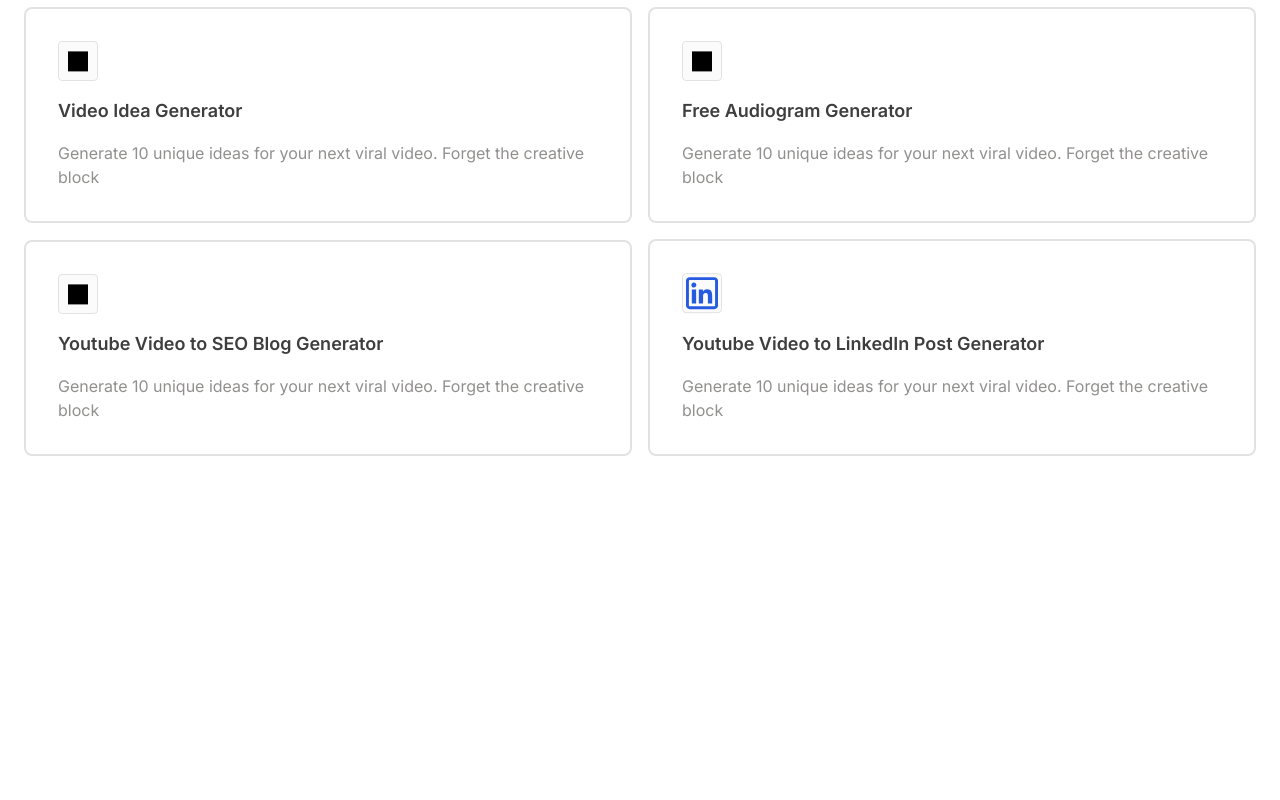
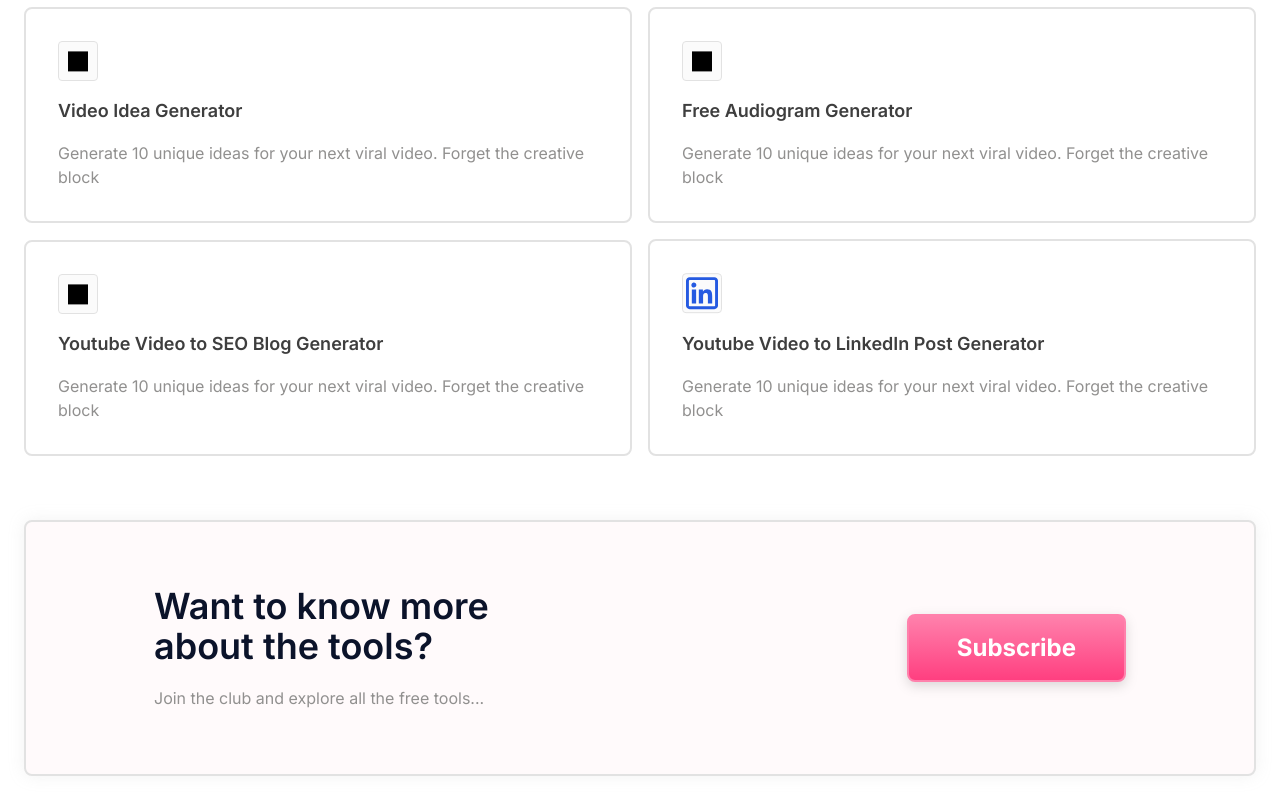
Before and after one commit to Shobhit-Nagpal/1811-assignment, a Next.js app: page / in a window 1280 px wide. Shown: the part 913-1713 px from the top of the page. Before the commit the page ends 1393 px from the top, so only its background shows below. Built offline with nearby package versions, Linux system fonts and the light colour scheme.

Commit message:
Add subscribe section

```diff
--- a/src/app/page.tsx
+++ b/src/app/page.tsx
@@ -1,11 +1,12 @@
 import Hero from "@/components/Hero";
 import Tools from "@/components/Tools";
-
+import SubscribeCTA from "@/components/SubscribeCTA";
 export default function Home() {
   return (
     <main className="flex min-h-screen flex-col items-center justify-center p-6">
       <Hero />
       <Tools />
+      <SubscribeCTA />
     </main>
   );
 }
--- /dev/null
+++ b/src/components/SubscribeCTA.tsx
@@ -0,0 +1,15 @@
+import { Button } from "./ui/button";
+
+export default function SubscribeCTA() {
+  return (
+    <div className="max-w-7xl mt-16 px-32 py-16 flex items-center justify-around bg-[#FFFAFB] border-2 border-solid border-[#E2E2E2] drop-shadow-[0px_0px_8px_rgba(166,166,166,0.14)] gap-x-96 rounded-lg">
+      <div>
+        <h2 className="text-4xl font-semibold text-[#0B132A] mb-5">Want to know more about the tools?</h2>
+        <p className="text-[#91908F] text-base">Join the club and explore all the free tools...</p>
+      </div>
+      <div>
+        <Button className="bg-[linear-gradient(to_bottom,#FF81AC,#FF3F80)] drop-shadow-[0px_0px_0px_rgba(169,18.69,1)] drop-shadow-[0px_4px_6px_rgba(0,0,0,0.14)] shadow-[0px_-2px_1px{rgba(0,0,0,.14)}] border-2 border-solid border-[#FF81AC] text-white px-12 py-8 text-2xl rounded-lg font-bold transition-all hover:bg-pink-700">Subscribe</Button>
+      </div>
+    </div>
+  );
+}
```
